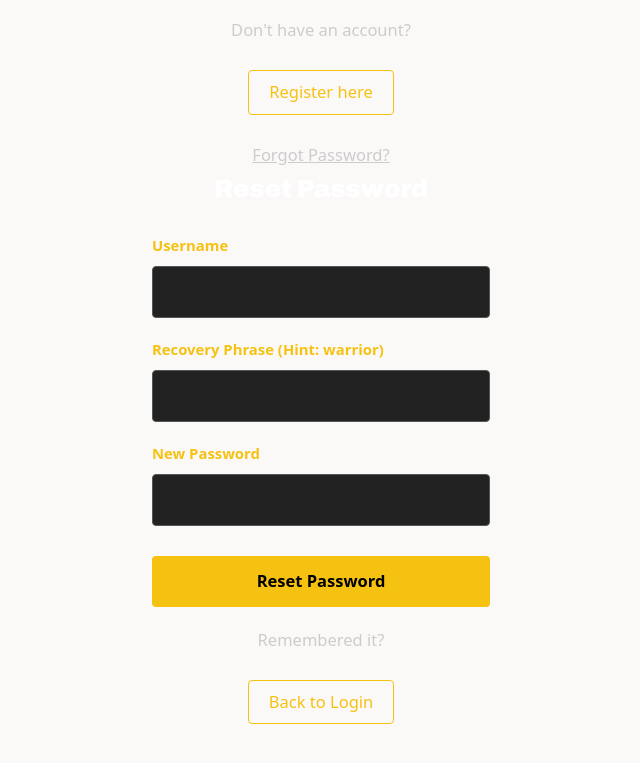
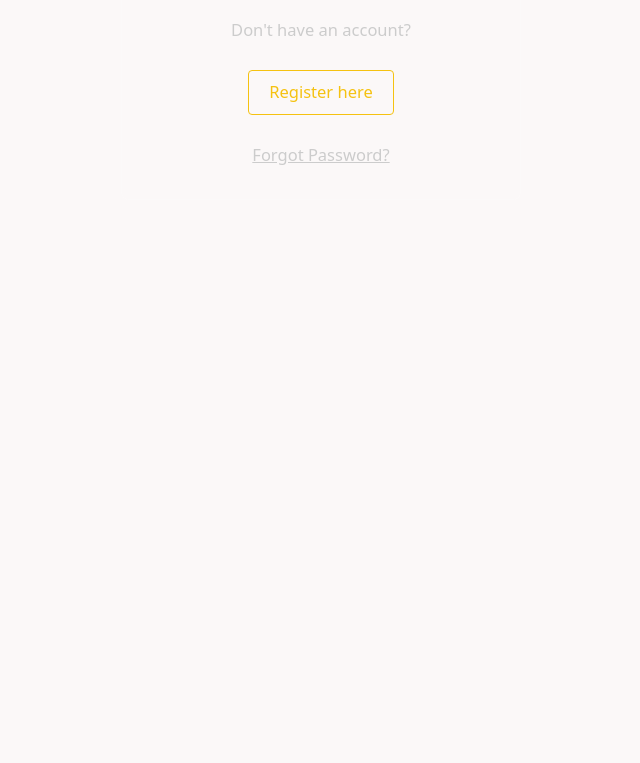
Before and after one commit to psalmuwellshine/exam-warriors, a website: page public/login.html in a window 1280 px wide. Shown: the part 555-1318 px from the top of the page, without its empty margins (319-959 px from the left). After the commit the page ends 843 px from the top, so only its background shows below. Drawn offline with Linux system fonts and the light colour scheme.

Commit message:
Update login.html

```diff
--- a/public/login.html
+++ b/public/login.html
@@ -82,7 +82,7 @@
       </div>
 
         <!-- FORGOT PASSWORD SECTION -->
-<div id="forgot-section" style="display: block;">
+<div id="forgot-section" style="display: none;">
   <h2>Reset Password</h2>
 
   <div id="forgot-msg" style="display: none; padding: 10px; margin-bottom: 15px; border-radius: 4px; text-align: center;"></div>
```
